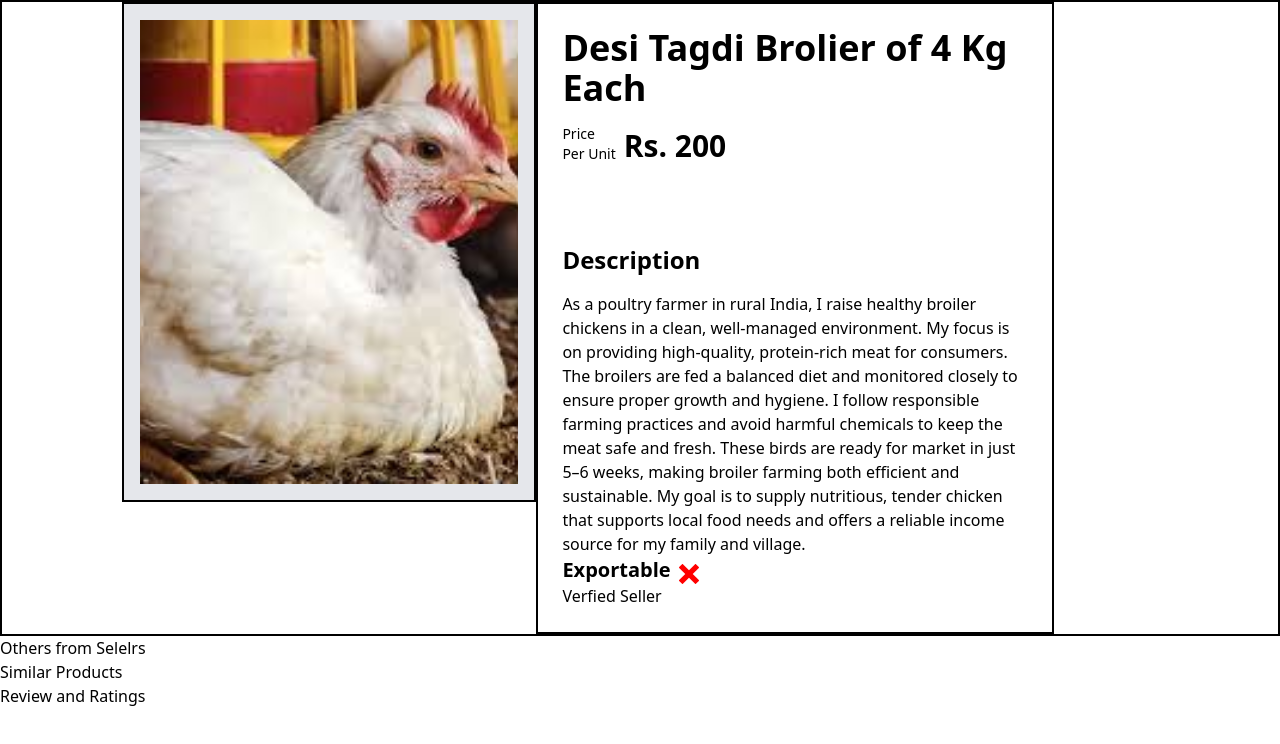
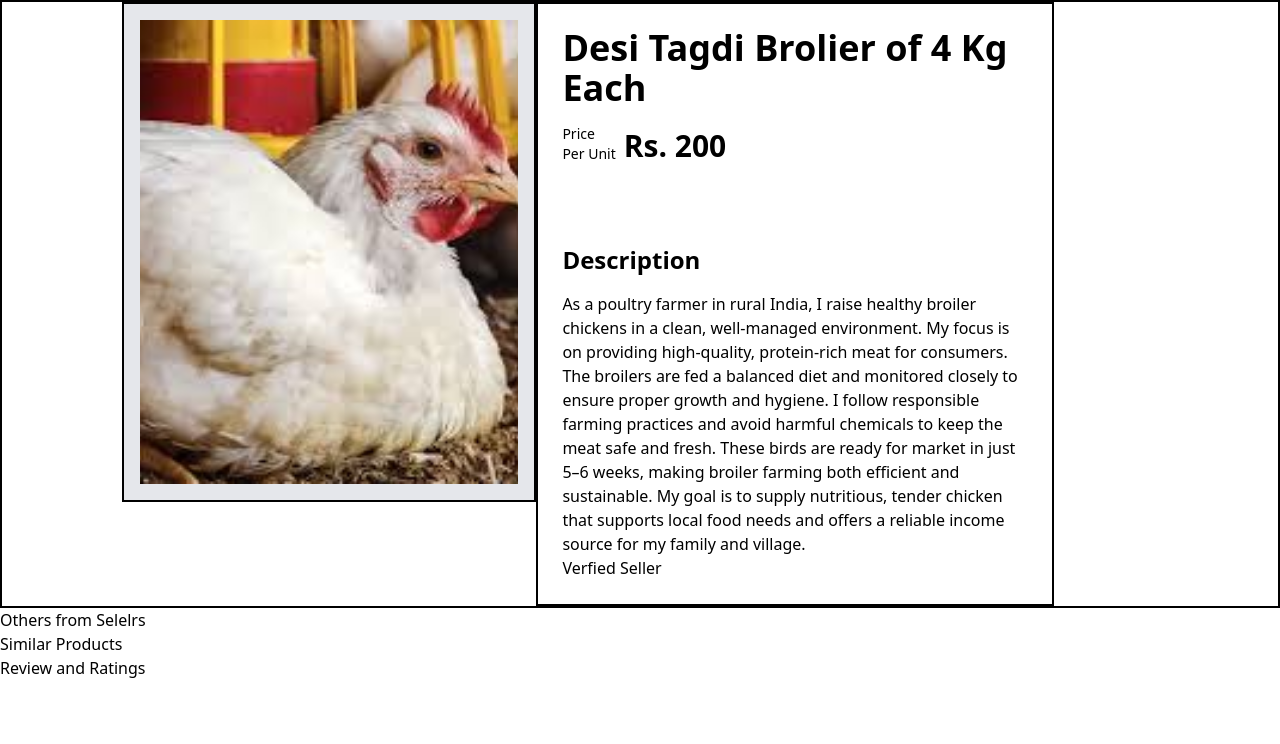
Before and after one commit to AKASH-GPT-1678/B2B_Meat-Website, a Next.js app in the folder frontendd/: page /productview in a window 1280 px wide. Shown: the top 744 px of the page. Built offline with nearby package versions, Linux system fonts and the light colour scheme; a web font is replaced by a local one.

Commit message:
redux changes

```diff
--- a/frontendd/src/app/productview/page.tsx
+++ b/frontendd/src/app/productview/page.tsx
@@ -2,14 +2,14 @@
 import React from 'react'
 import Image from 'next/image'
 import Chicken from "../../../assets/broiler.png"
-import { useSelector } from 'react-redux'
-import { Initials } from '../Componemts/redux'
-import { TiTick } from "react-icons/ti";
-import { ImCross } from "react-icons/im";
+// import { useSelector } from 'react-redux'
+// import { Initials } from '../Componemts/redux'
+// import { TiTick } from "react-icons/ti";
+// import { ImCross } from "react-icons/im";
 
 const page = () => {
 
-  const isLogin = useSelector((state: { user: Initials }) => state.user.sigUpMode);
+//   const isLogin = useSelector((state: { user: Initials }) => state.user.sigUpMode);
     return (
         <div>
 
@@ -41,7 +41,7 @@ const page = () => {
                     </div>
 
                     <div>
-                        <p className='flex flex-row text-xl gap-2 items-center font-semibold'>Exportable {isLogin ? <TiTick size={20} fill='green' className='mt-2' /> : <ImCross size={20}  fill='red' className='mt-2'/>}</p>
+                        {/* <p className='flex flex-row text-xl gap-2 items-center font-semibold'>Exportable {isLogin ? <TiTick size={20} fill='green' className='mt-2' /> : <ImCross size={20}  fill='red' className='mt-2'/>}</p> */}
                         <p>Verfied Seller</p>
                     </div>
 
```
